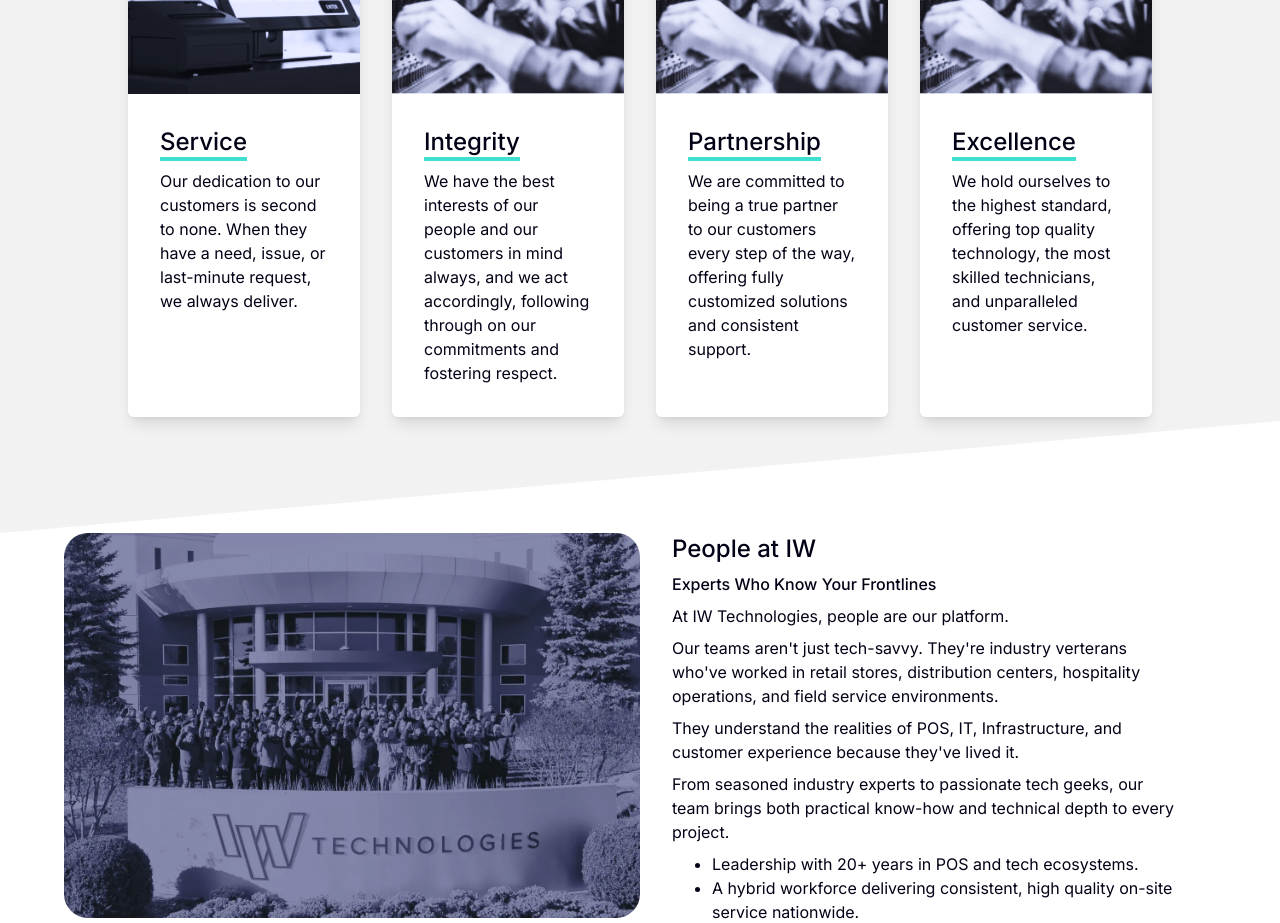
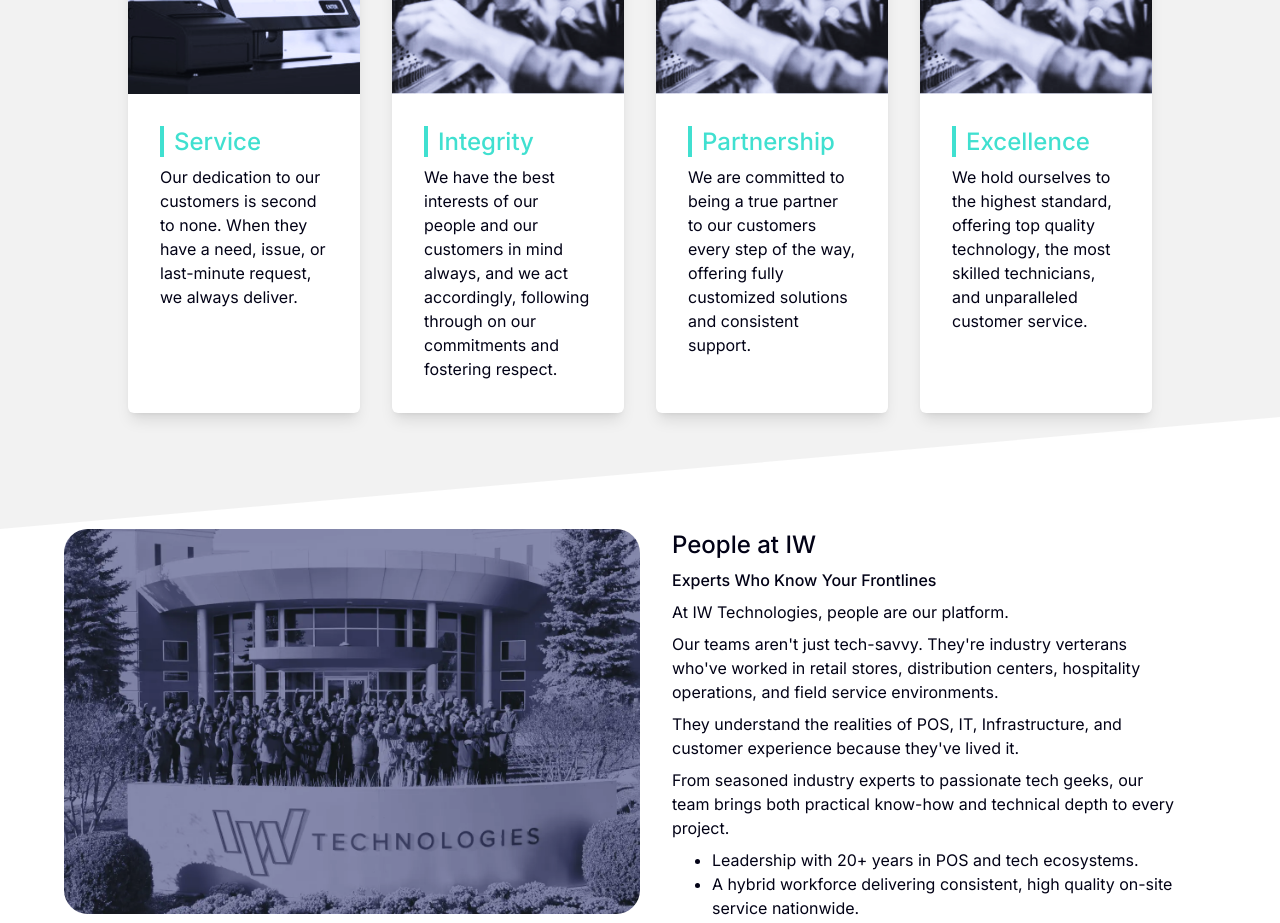
Before and after one commit to IWTechnologies/weareiw, a Next.js app in the folder nextjs-weareiw/: page /about in a window 1280 px wide. Shown: the part 1920-2843 px from the top of the page. Built offline with nearby package versions, Linux system fonts and the light colour scheme.

Commit message:
about page: card title styles updated

```diff
--- a/nextjs-weareiw/src/app/about/page.tsx
+++ b/nextjs-weareiw/src/app/about/page.tsx
@@ -86,7 +86,7 @@ export default function AboutPage() {
                         imageHeight={432}
                         text={
                           <>
-                            <h3 className="w-fit border-b-4 border-brand-aqua">Service</h3>
+                            <h3 className="pl-2.5 border-l-4 border-brand-aqua text-brand-aqua">Service</h3>
                             <p>
                                 Our dedication to our customers is second to none. When they have a need,
                                 issue, or last-minute request, we always deliver.
@@ -101,7 +101,7 @@ export default function AboutPage() {
                         imageHeight={375}
                         text={
                           <>
-                            <h3 className="w-fit border-b-4 border-brand-aqua">Integrity</h3>
+                            <h3 className="pl-2.5 border-l-4 border-brand-aqua text-brand-aqua">Integrity</h3>
                             <p>
                                 We have the best interests of our people and our customers in mind always,
                                 and we act accordingly, following through on our commitments and fostering respect.
@@ -116,7 +116,7 @@ export default function AboutPage() {
                         imageHeight={375}
                         text={
                           <>
-                            <h3 className="w-fit border-b-4 border-brand-aqua">Partnership</h3>
+                            <h3 className="pl-2.5 border-l-4 border-brand-aqua text-brand-aqua">Partnership</h3>
                             <p>
                                 We are committed to being a true partner to our customers every step
                                 of the way, offering fully customized solutions and consistent support.
@@ -131,7 +131,7 @@ export default function AboutPage() {
                         imageHeight={375}
                         text={
                           <>
-                            <h3 className="w-fit border-b-4 border-brand-aqua">Excellence</h3>
+                            <h3 className="pl-2.5 border-l-4 border-brand-aqua text-brand-aqua">Excellence</h3>
                             <p>
                                 We hold ourselves to the highest standard, offering top quality technology,
                                 the most skilled technicians, and unparalleled customer service.
```
